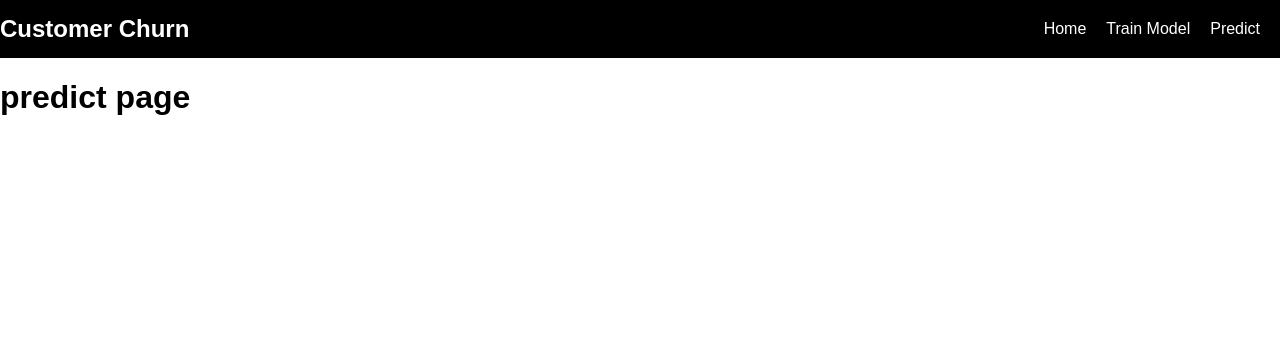
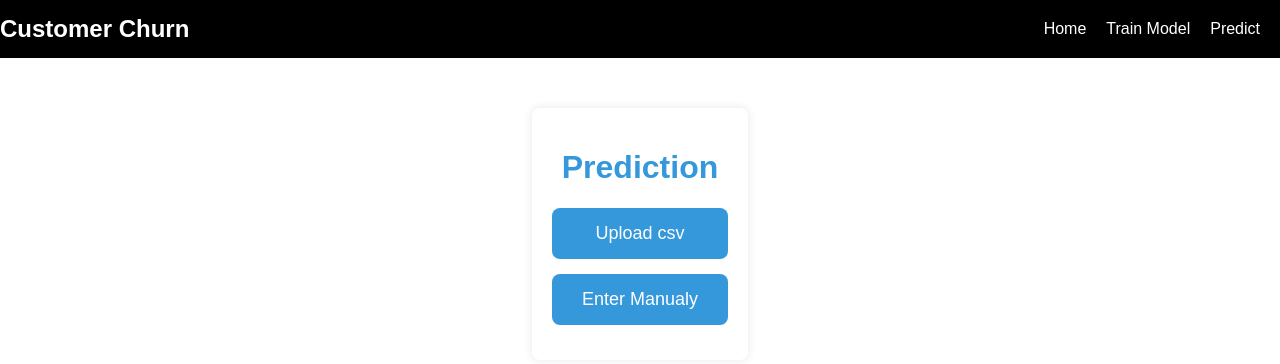
Before and after one commit to Harshwardhanpjadhav/Customer-Churn, a Flask app: page /predict in a window 1280 px wide. Shown: the top 364 px of the page. Run offline with Flask 3, Linux system fonts and the light colour scheme.

Commit message:
added predition UI

```diff
--- a/app.py
+++ b/app.py
@@ -26,14 +26,14 @@ def predictpage():
 
 #=======================================================================================================
 
-@app.route('/predict/individual')
-def individual():
+@app.route('/predict/uploadcsv')
+def uploadcsv():
     return render_template('train.html')
 
 #=======================================================================================================
 
-@app.route('/predict/csv')
-def csv():
-    return render_template('train.html')
+@app.route('/predict/manualy')
+def manualy():
+    return render_template('manual.html')
 
 app.run(debug=True,port=8000)
--- /dev/null
+++ b/static/css/predict.css
@@ -0,0 +1,44 @@
+/* body {
+    margin: 0;
+    padding: 0;
+    font-family: 'Segoe UI', Tahoma, Geneva, Verdana, sans-serif;
+    background-color: #f5f5f5;
+} */
+
+.containerr {
+    max-width: 600px;
+    margin: 50px auto;
+    background-color: #fff;
+    padding: 20px;
+    border-radius: 8px;
+    box-shadow: 0 0 10px rgba(0, 0, 0, 0.1);
+    text-align: center;
+}
+
+h1 {
+    color: #3498db;
+}
+
+.button-containerr {
+    display: flex;
+    flex-direction: column;
+    margin-top: 20px;
+}
+
+.nav-buttonn {
+    display: inline-block;
+    padding: 15px 30px;
+    font-size: 18px;
+    text-decoration: none;
+    background-color: #3498db;
+    color: #fff;
+    border: none;
+    border-radius: 8px;
+    cursor: pointer;
+    transition: background-color 0.3s;
+    margin-bottom: 15px;
+}
+
+.nav-buttonn:hover {
+    background-color: #2980b9;
+}
--- a/templates/home.html
+++ b/templates/home.html
@@ -1,5 +1,4 @@
 {% extends 'index.html' %}
-
 {% block title %}Home{% endblock %}
 {% block head %}
 <link rel="stylesheet" href="{{ url_for('static', filename='css/home.css') }}">
--- a/templates/index.html
+++ b/templates/index.html
@@ -1,7 +1,6 @@
 <!DOCTYPE html>
 <html lang="en">
 <head>
-
     <meta charset="UTF-8">
     <meta name="viewport" content="width=device-width, initial-scale=1.0">
     <title>{% block title %}Customer Churn{% endblock %}</title>
@@ -10,7 +9,6 @@
     {% endblock %}
 </head>
 <body>
-
 <!-- Navigation Bar -->
 <nav class="navbar">
     <div class="container">
--- a/templates/predict.html
+++ b/templates/predict.html
@@ -1,10 +1,15 @@
 {% extends 'index.html' %}
-
 {% block title %}Predict{% endblock %}
 {% block head %}
 <link rel="stylesheet" href="{{ url_for('static', filename='css/predict.css') }}">
 {% endblock %}
 {% block content %}
-<div class="train-content">
-    <h1>predict page</h1>
+<div class="containerr">
+    <h1>Prediction</h1>
+
+    <div class="button-containerr">
+        <a href="{{ url_for('uploadcsv') }}" class="nav-buttonn">Upload csv</a>
+        <a href="{{ url_for('manualy') }}" class="nav-buttonn">Enter Manualy</a>
+    </div>
+</div>
 {% endblock %}
```
Also changed, not shown: templates/manual.html (added, +11 -0 lines), static/css/manual.css (added).
